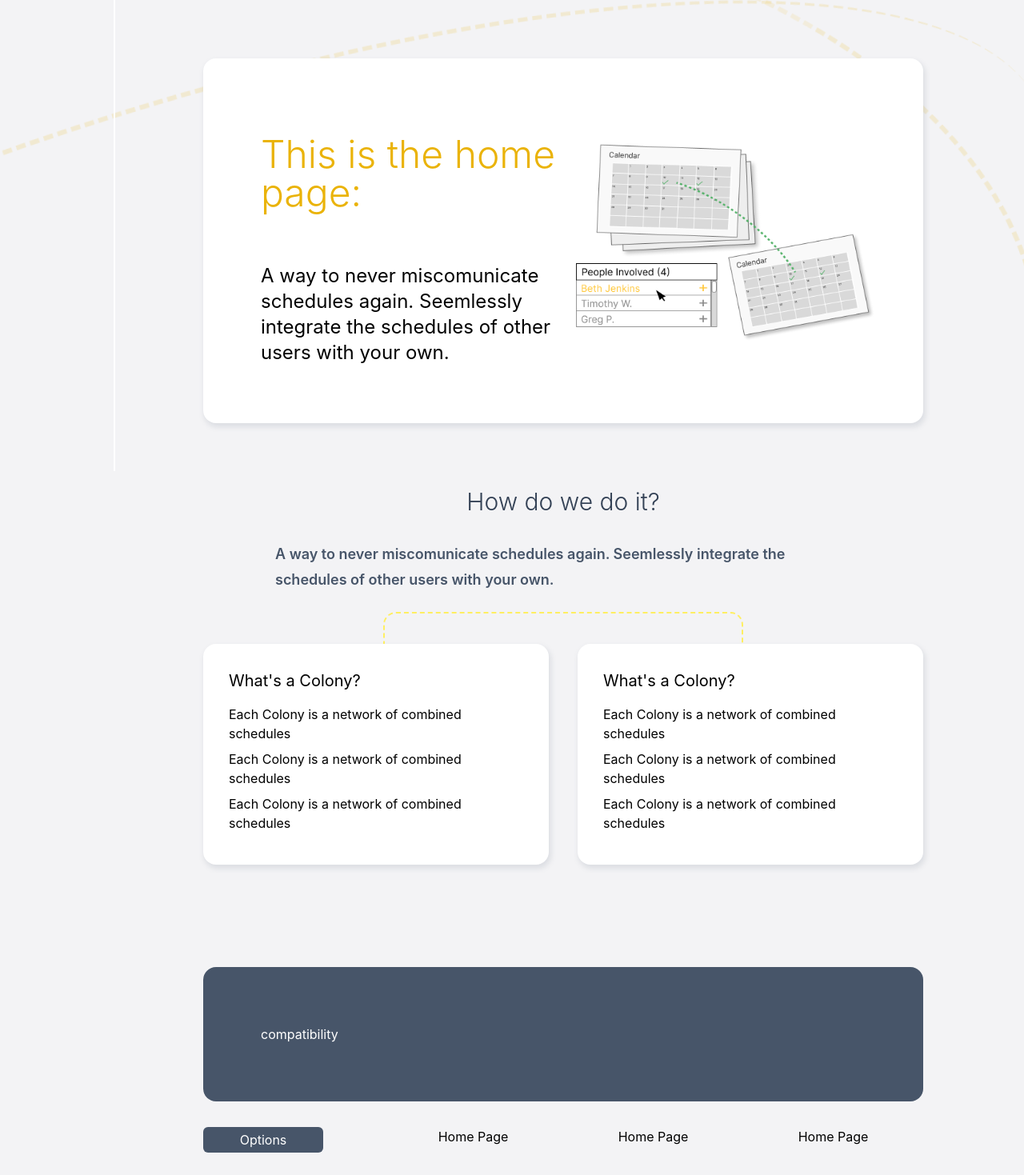
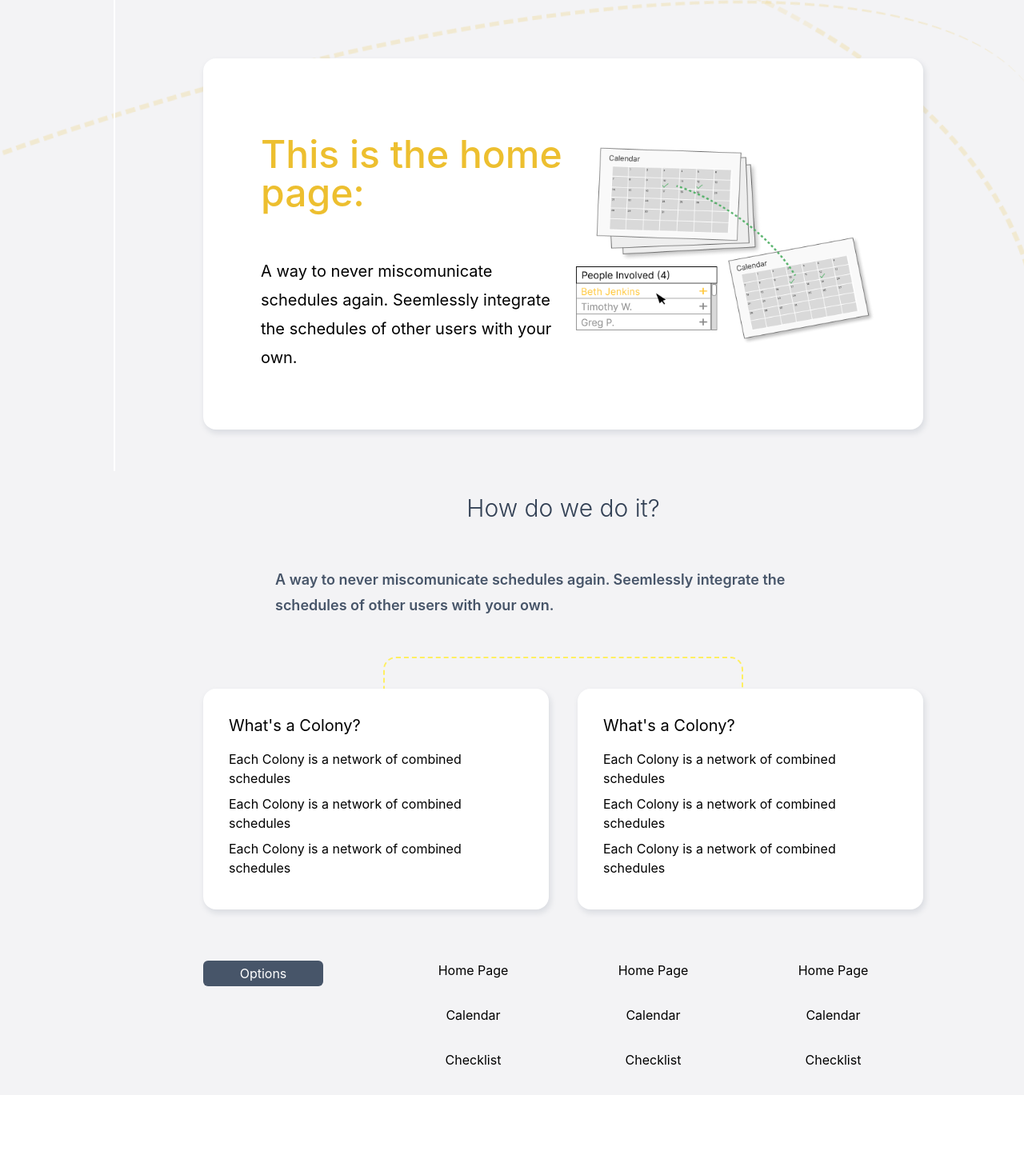
Before and after one commit to HarkHorning/schedule-network-app, a React (Create React App) app in the folder react-app/: page / in a window 1280 px wide. Shown: the part 339-1808 px from the top of the page at 80% size. After the commit the page ends 1708 px from the top, so only its background shows below. Built offline with nearby package versions, Linux system fonts and the light colour scheme.

Commit message:
Update Home.js

```diff
--- a/react-app/src/components/contents/Home.js
+++ b/react-app/src/components/contents/Home.js
@@ -1,6 +1,7 @@
 import React, { useState } from 'react';
 import logo from "./logoCal.png";
 import Footer from '../Footer';
+import HowDo from './contents_sections/how_do_we';
 
 function Home() {
 
@@ -25,43 +26,17 @@ function Home() {
             </header>
             <div className='page flex'>
               <div className='w-2/3 flex flex-col'>
-                <h2 className='flex mt-6 text-5xl text-yellow-500 font-light'>This is the home page:</h2>
-                <p className='text-2xl text-black mt-16 leading-8 pr-2'>
+                <h2 className='this-page flex mt-6 text-5xl font-semibold'>This is the home page:</h2>
+                <p className='page-one-contents text-black mt-12 leading-8 pr-2'>
                   A way to never miscomunicate schedules again. Seemlessly integrate the schedules of other users with your own.
                 </p>
 
               </div>
               <img className='home-logo' src={logo} alt='logo' />
             </div>
-            <h3 className='mt-20 text-3xl text-slate-700 font-light'>How do we do it?</h3>
-            <p className='text-lg text-slate-600 mt-8 leading-8 w-4/5 font-semibold'>
-              A way to never miscomunicate schedules again. Seemlessly integrate the schedules of other users with your own.
-            </p>
-          <div className='mt-4 pt-12 w-full flex justify-between relative mb-8'>
-            <div className='outline-bg'></div>
-            <div className='vert-card'>
-              <h1 className='text-xl'>What's a Colony?</h1>
-              <ul className='pt-4'>
-                <li className='mb-2'>Each Colony is a network of combined schedules</li>
-                <li className='mb-2'>Each Colony is a network of combined schedules</li>
-                <li className='mb-2'>Each Colony is a network of combined schedules</li>
-              </ul>
-            </div>
-            <div className='vert-card'>
-              <h1 className='text-xl'>What's a Colony?</h1>
-              <ul className='pt-4'>
-                <li className='mb-2'>Each Colony is a network of combined schedules</li>
-                <li className='mb-2'>Each Colony is a network of combined schedules</li>
-                <li className='mb-2'>Each Colony is a network of combined schedules</li>
-              </ul>
-            </div>
-
+          <HowDo />
+          <Footer />
           </div>
-          <div className='compatibility bg-slate-600'>
-            <h1>compatibility</h1>
-          </div>
-          <Footer />
-        </div>
     </header>
   );
 }
```
